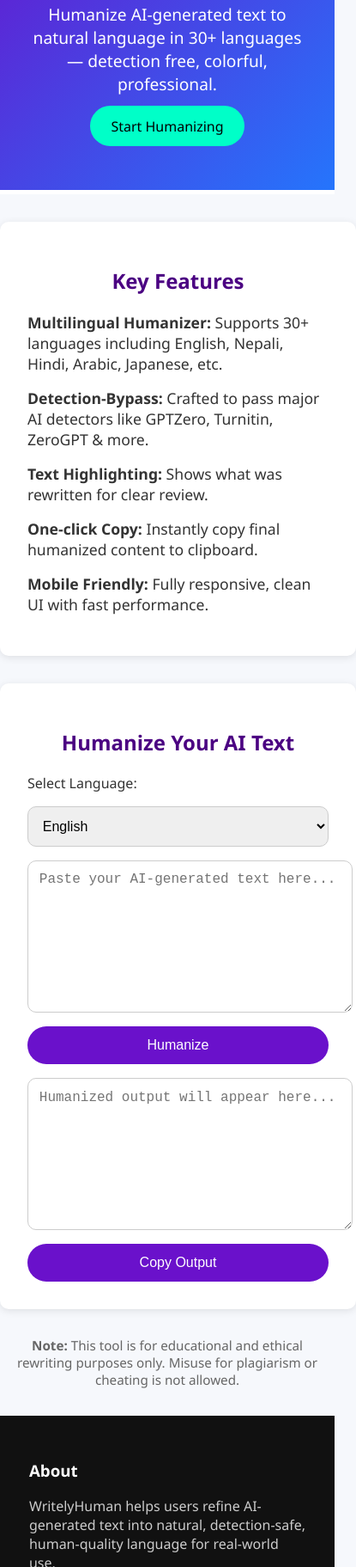
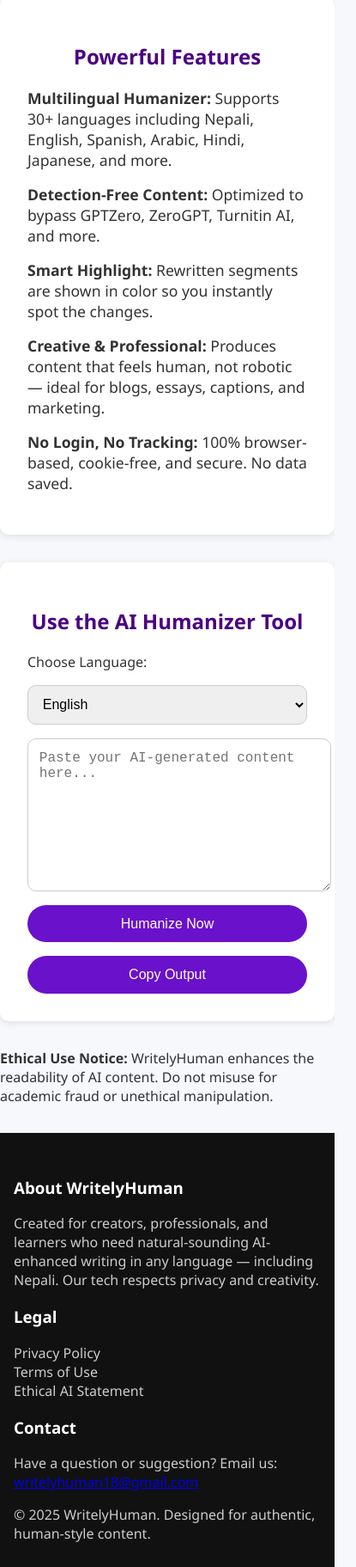
Before and after one commit to Lin05-png/WritelyHuman-, a plain HTML site: page index.html in a window 390 px wide. Shown: the part 177-2000 px from the top of the page at 86% size, 415 px wide, since content can reach past the window. Drawn offline with Linux system fonts and the light colour scheme.

Commit message:
index.html

```diff
--- a/index.html
+++ b/index.html
@@ -1,46 +1,39 @@
-<!DOCTYPE html>
-<html lang="en">
+<!DOCTYPE html><html lang="en">
 <head>
-  <meta charset="UTF-8" />
-  <meta name="viewport" content="width=device-width, initial-scale=1.0" />
+  <meta charset="UTF-8">
+  <meta name="viewport" content="width=device-width, initial-scale=1.0">
   <meta name="google-site-verification" content="aZELGtkjlI6CUZ1x9CWH3obOfAnl3M5-lhVlWFkFKhM" />
-  <meta name="description" content="WritelyHuman – AI Text Humanizer Tool to bypass detection and write naturally in 30+ languages including Nepali." />
-  <meta name="keywords" content="AI humanizer, bypass AI detection, GPTZero evasion, rewrite tool, human writing AI" />
-  <meta name="author" content="WritelyHuman" />
-  <title>WritelyHuman – Humanize AI Text in 30+ Languages</title>
-  <link rel="stylesheet" href="style.css" />
+  <meta name="description" content="WritelyHuman is an advanced AI humanizer tool that transforms robotic AI-generated text into natural, detection-free, human-like content. Supports 30+ languages including Nepali, with seamless detection bypass and privacy-focused usage.">
+  <meta name="keywords" content="AI humanizer, bypass AI detection, humanize AI text, GPTZero evasion, multilingual content rewriting, SEO-friendly AI tool">
+  <meta name="author" content="WritelyHuman Team">
+  <title>WritelyHuman – Humanize AI Text & Pass Detection | 30+ Languages</title>
+  <link rel="stylesheet" href="style.css">
 </head>
 <body>
-  <header class="hero">
-    <div class="container">
-      <h1><span class="logo-text">Writely</span><span class="logo-human">Human</span></h1>
-      <p>Humanize AI-generated text to natural language in 30+ languages — detection free, colorful, professional.</p>
+  <header>
+    <div class="logo">WritelyHuman</div>
+    <p>Transform robotic AI content into warm, natural, human-quality writing in 30+ languages including Nepali. Free, private, and detection-safe.</p>
     <a href="#tool" class="cta-button">Start Humanizing</a>
-    </div>
-  </header>
-
-  <section class="features container">
-    <h2>Key Features</h2>
+  </header>  <section class="features">
+    <h2>Powerful Features</h2>
     <ul>
-      <li><strong>Multilingual Humanizer:</strong> Supports 30+ languages including English, Nepali, Hindi, Arabic, Japanese, etc.</li>
-      <li><strong>Detection-Bypass:</strong> Crafted to pass major AI detectors like GPTZero, Turnitin, ZeroGPT & more.</li>
-      <li><strong>Text Highlighting:</strong> Shows what was rewritten for clear review.</li>
-      <li><strong>One-click Copy:</strong> Instantly copy final humanized content to clipboard.</li>
-      <li><strong>Mobile Friendly:</strong> Fully responsive, clean UI with fast performance.</li>
+      <li><strong>Multilingual Humanizer:</strong> Supports 30+ languages including Nepali, English, Spanish, Arabic, Hindi, Japanese, and more.</li>
+      <li><strong>Detection-Free Content:</strong> Optimized to bypass GPTZero, ZeroGPT, Turnitin AI, and more.</li>
+      <li><strong>Smart Highlight:</strong> Rewritten segments are shown in color so you instantly spot the changes.</li>
+      <li><strong>Creative & Professional:</strong> Produces content that feels human, not robotic — ideal for blogs, essays, captions, and marketing.</li>
+      <li><strong>No Login, No Tracking:</strong> 100% browser-based, cookie-free, and secure. No data saved.</li>
     </ul>
-  </section>
-
-  <section id="tool" class="tool-section container">
-    <h2>Humanize Your AI Text</h2>
-
-    <label for="language">Select Language:</label>
+  </section>  <section id="tool" class="tool-section">
+    <h2>Use the AI Humanizer Tool</h2>
+    <label for="language">Choose Language:</label>
     <select id="language">
       <option value="en">English</option>
       <option value="ne">Nepali</option>
-      <option value="hi">Hindi</option>
       <option value="es">Spanish</option>
       <option value="fr">French</option>
       <option value="de">German</option>
+      <option value="hi">Hindi</option>
+      <option value="zh">Chinese</option>
       <option value="ar">Arabic</option>
       <option value="pt">Portuguese</option>
       <option value="ru">Russian</option>
@@ -48,49 +41,50 @@
       <option value="ko">Korean</option>
       <option value="it">Italian</option>
       <option value="tr">Turkish</option>
-      <option value="zh">Chinese</option>
+      <option value="pl">Polish</option>
+      <option value="uk">Ukrainian</option>
+      <option value="ro">Romanian</option>
+      <option value="nl">Dutch</option>
+      <option value="sv">Swedish</option>
+      <option value="fi">Finnish</option>
+      <option value="no">Norwegian</option>
+      <option value="da">Danish</option>
+      <option value="cs">Czech</option>
+      <option value="el">Greek</option>
+      <option value="th">Thai</option>
+      <option value="vi">Vietnamese</option>
+      <option value="ms">Malay</option>
+      <option value="id">Indonesian</option>
       <option value="bn">Bengali</option>
       <option value="fa">Persian</option>
-      <option value="id">Indonesian</option>
-      <option value="ms">Malay</option>
-      <option value="th">Thai</option>
-      <option value="vi">Vietnamese</option>
-      <!-- Add remaining as needed -->
-    </select>
+      <option value="he">Hebrew</option>
+    </select><textarea id="inputText" placeholder="Paste your AI-generated content here..."></textarea>
+<button onclick="humanizeText()">Humanize Now</button>
+<button onclick="copyOutput()">Copy Output</button>
+<div id="outputText"></div>
 
-    <textarea id="inputText" placeholder="Paste your AI-generated text here..."></textarea>
-    <button onclick="humanizeText()">Humanize</button>
-
-    <textarea id="outputText" readonly placeholder="Humanized output will appear here..."></textarea>
-    <button onclick="copyOutput()">Copy Output</button>
-  </section>
-
-  <section class="notice container">
-    <p><strong>Note:</strong> This tool is for educational and ethical rewriting purposes only. Misuse for plagiarism or cheating is not allowed.</p>
-  </section>
-
-  <footer>
-    <div class="footer-content container">
+  </section>  <section class="note">
+    <p><strong>Ethical Use Notice:</strong> WritelyHuman enhances the readability of AI content. Do not misuse for academic fraud or unethical manipulation.</p>
+  </section>  <footer>
+    <div class="footer-sections">
       <section>
-        <h3>About</h3>
-        <p>WritelyHuman helps users refine AI-generated text into natural, detection-safe, human-quality language for real-world use.</p>
-      </section>
-      <section>
+        <h3>About WritelyHuman</h3>
+        <p>Created for creators, professionals, and learners who need natural-sounding AI-enhanced writing in any language — including Nepali. Our tech respects privacy and creativity.</p>
+      </section><section>
     <h3>Legal</h3>
     <ul>
       <li><a href="#">Privacy Policy</a></li>
-          <li><a href="#">Terms & Conditions</a></li>
-          <li><a href="#">AI Ethics</a></li>
+      <li><a href="#">Terms of Use</a></li>
+      <li><a href="#">Ethical AI Statement</a></li>
     </ul>
   </section>
+
   <section>
     <h3>Contact</h3>
-        <p>Email: <a href="mailto:writelyhuman18@gmail.com">writelyhuman18@gmail.com</a></p>
+    <p>Have a question or suggestion? Email us:<br> <a href="mailto:writelyhuman18@gmail.com">writelyhuman18@gmail.com</a></p>
   </section>
 </div>
-    <p class="footer-note">© 2025 WritelyHuman. All rights reserved.</p>
-  </footer>
+<p class="copyright">© 2025 WritelyHuman. Designed for authentic, human-style content.</p>
 
-  <script src="script.js"></script>
-</body>
+  </footer>  <script src="script.js"></script></body>
 </html>
```
Lines whose indentation alone changed are shown as unchanged.
